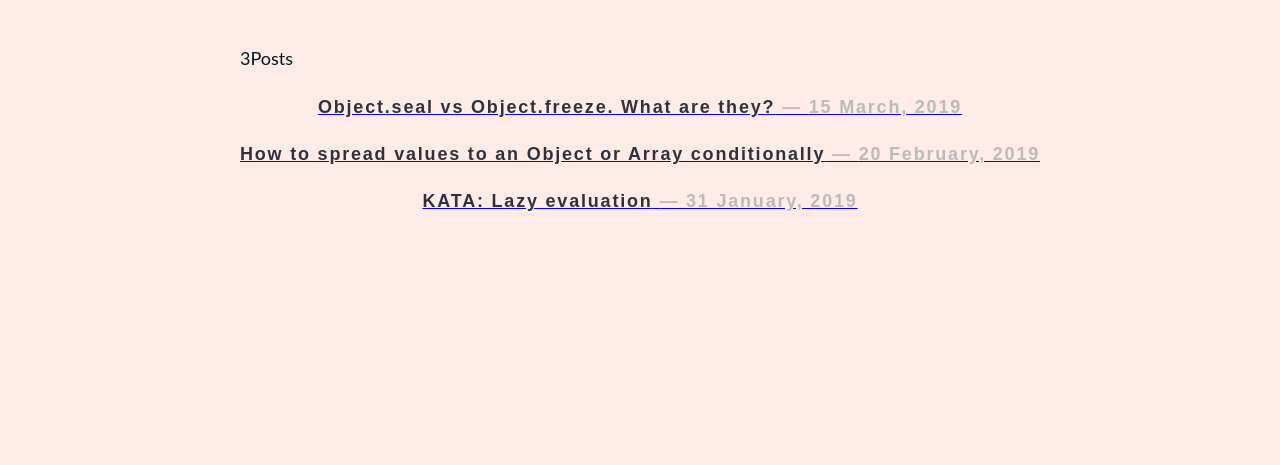
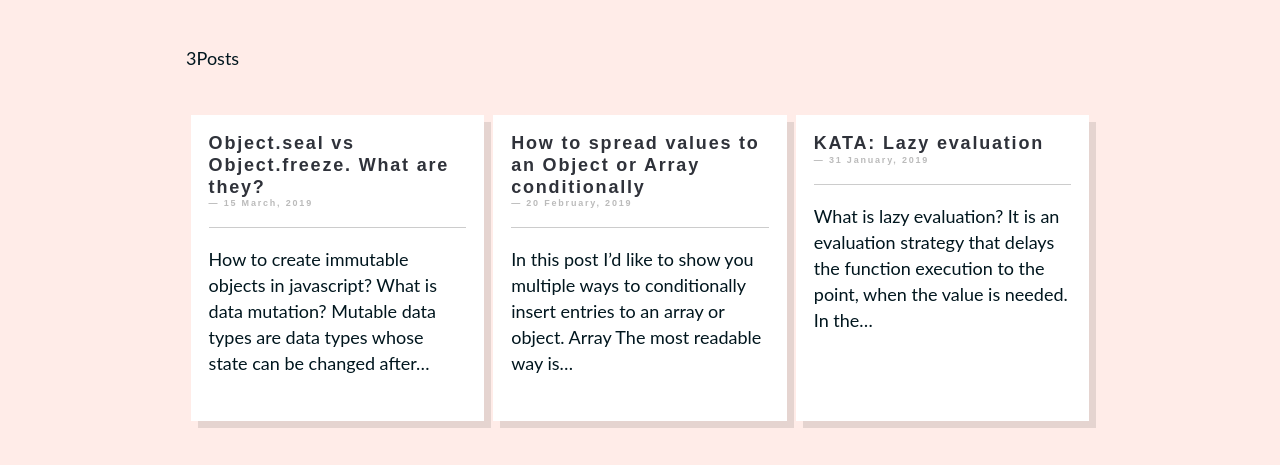
Before and after one commit to pkrisz89/blog, a Gatsby site: page /blog in a window 1280 px wide. Shown: the part 366-831 px from the top of the page. Before the commit the page ends 800 px from the top, so only its background shows below. Built offline with nearby package versions, Linux system fonts and the light colour scheme; Gatsby itself is replaced by a stand-in of ours.

Commit message:
add some css to blog page

```diff
--- /dev/null
+++ b/src/pages/blog.css
@@ -0,0 +1,39 @@
+.card-container {
+    display: flex;
+    flex-wrap: wrap;
+    justify-content: space-between;
+}
+
+.card {
+    background-color: white;
+    box-shadow: rgba(0,0,0,0.1) 7px 7px;
+    box-sizing: border-box;
+    flex: 1 0 100%;
+    margin: 1rem .25em;
+    padding: 1rem;
+}
+
+@media screen and (min-width: 40em) {
+    .card {
+         flex: 1 0 calc(25% -  1em);
+    }
+}
+
+.card-title, .card-title--inner {
+    margin: 0;
+    font-size: 1rem;
+    letter-spacing: .1rem;
+    text-shadow: none;
+    text-decoration: none;
+    text-align: left;
+}
+
+.card-date {
+    color: #bbb;
+    font-size: .5rem;
+    display: block;
+}
+
+.card-divider {
+    margin: 1rem 0;
+}
--- a/src/pages/blog.tsx
+++ b/src/pages/blog.tsx
@@ -2,6 +2,7 @@ import React from "react"
 import { Link, graphql } from "gatsby"
 import Layout from "../components/layout"
 import Nav from "../components/nav";
+import "./blog.css";
 
 export default ({ data }: any) => {
   return (
@@ -18,28 +19,25 @@ export default ({ data }: any) => {
                     </h4>
           <p>{data.allMarkdownRemark.totalCount}
                         Posts</p>
+          <div className="card-container">
             {data
               .allMarkdownRemark
               .edges
               .map(({ node }: any) => (
-              <div key={node.id}>
-                <Link to={node.fields.slug}>
+                <div key={node.id} className="card">
+                  <Link to={node.fields.slug} className="card-title">
                     <h3
-                    style={{
-                      marginBottom: "0.1rem",
-                      fontSize: "1rem",
-                      letterSpacing: ".1rem",
-                      textShadow: "none"
-                    }}>
+                      className="card-title--inner">
                       {node.frontmatter.title}{" "}
                       <span
-                      style={{
-                        color: "#bbb"
-                      }}>— {node.frontmatter.date}</span>
+                        className="card-date">— {node.frontmatter.date}</span>
                     </h3>
                   </Link>
+                  <hr className="card-divider" />
+                  <p>{node.excerpt}</p>
                 </div>
               ))}
+          </div>
         </div>
       </Layout>
     </React.Fragment>
@@ -53,6 +51,7 @@ export const query = graphql`
       totalCount
       edges {
         node {
+          excerpt
           id
           frontmatter {
             title
```
Lines whose indentation alone changed are shown as unchanged.
